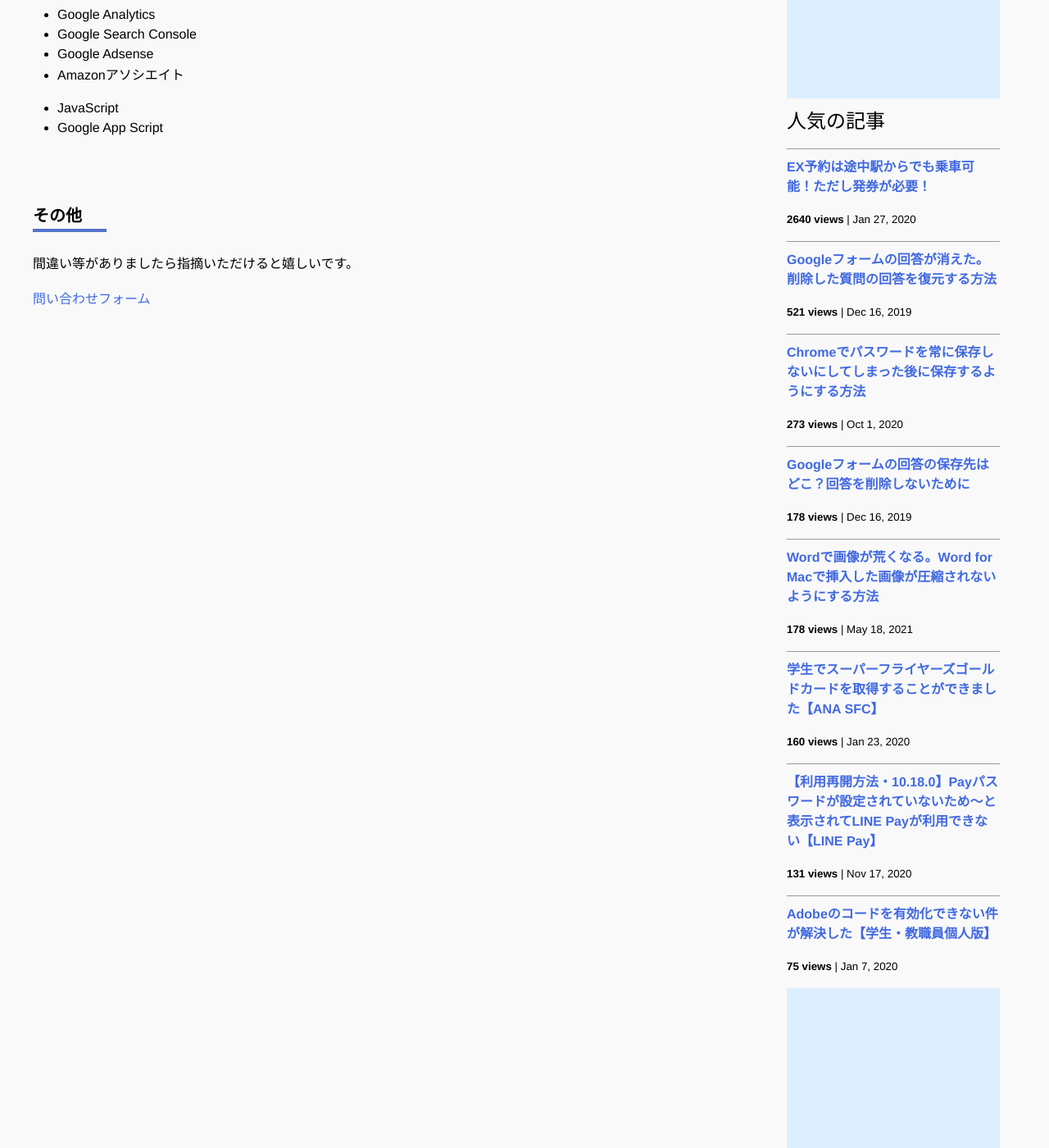
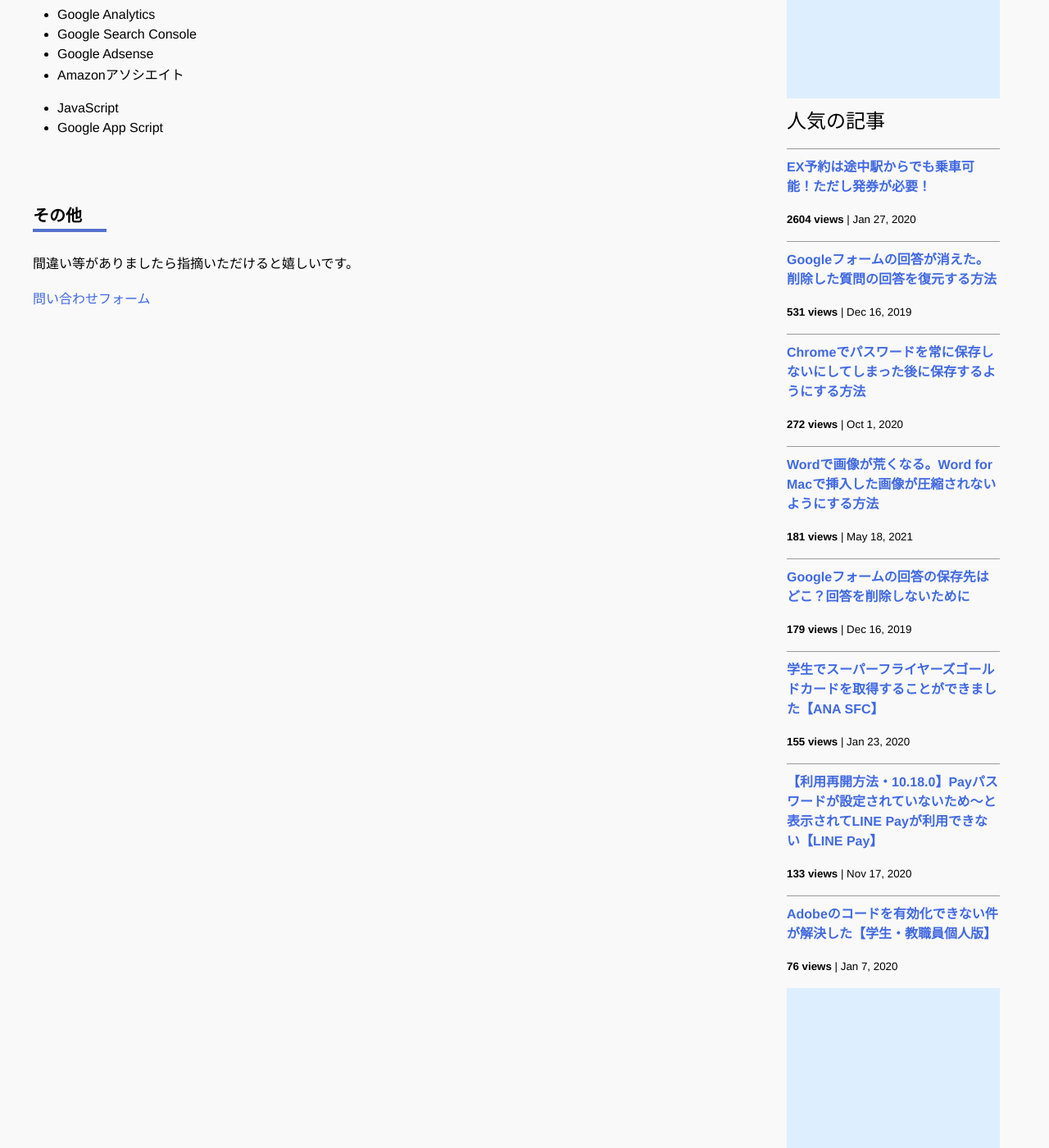
Before and after one commit to iwanaminami/shoyaiwaname, a Jekyll site: the page built from about.markdown, in a window 1280 px wide and 1400 px high, scrolled down 693 px. Shown: the whole window at 82% size. Built offline with Jekyll 4.4.1, drawn with Linux system fonts in a browser that asks for light colours; nearby versions of some CDN libraries; comment, search, counter and statistics services are not loaded.

Commit message:
a new commit message

```diff
--- a/_data/popularposts.yml
+++ b/_data/popularposts.yml
@@ -1,17 +1,17 @@
 side:
-  - view: 2640
+  - view: 2604
     url: /2020/01/27/ex-rideontheway.html
-  - view: 521
+  - view: 531
     url: /2019/12/16/restore-googleform.html
-  - view: 273
+  - view: 272
     url: /2020/10/01/googlepassword.html
-  - view: 178
+  - view: 181
+    url: /2021/05/18/image-compression-word.html
+  - view: 179
     url: /2019/12/16/googleform-answers.html
-  - view: 178
-    url: /2021/05/18/image-compression-word.html
-  - view: 160
+  - view: 155
     url: /2020/01/23/sfcgold.html
-  - view: 131
+  - view: 133
     url: /2020/11/17/linepay.html
-  - view: 75
+  - view: 76
     url: /2020/01/07/adobe-activate-problem.html
```
